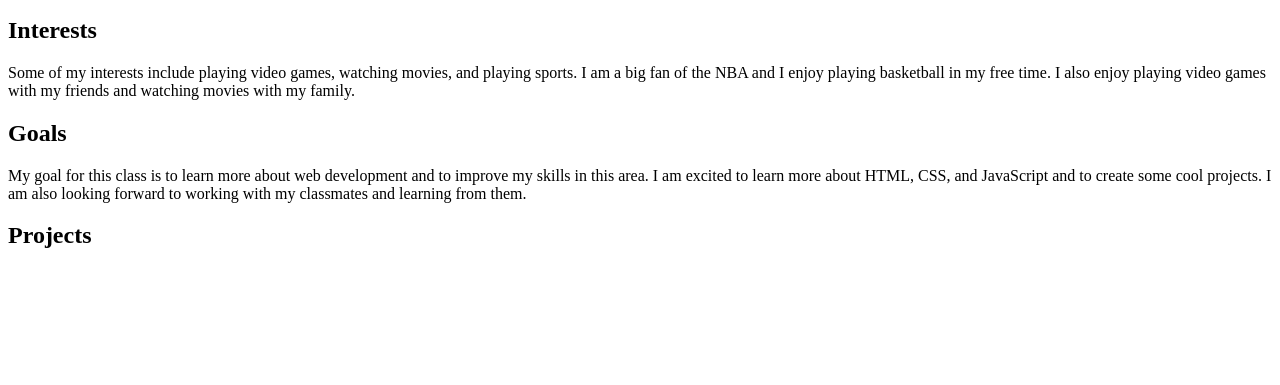
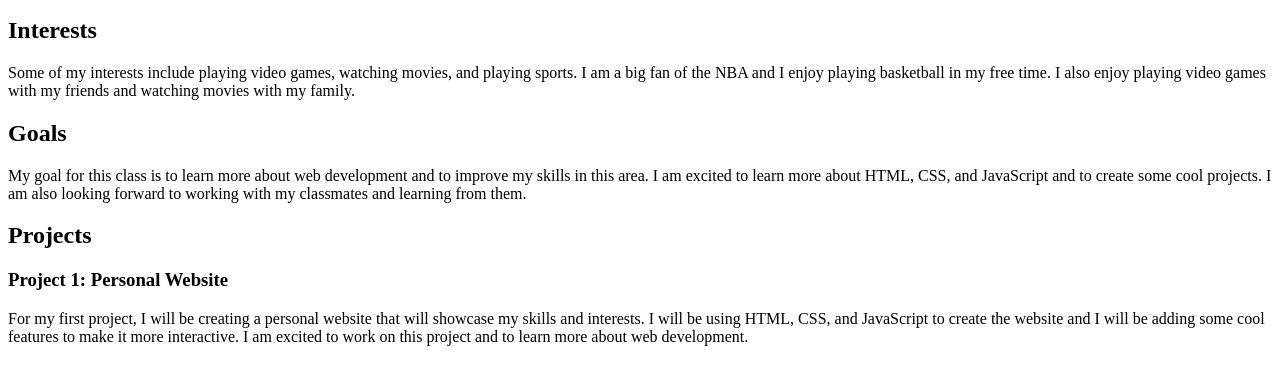
Before and after one commit to Adamwaheed/mvgov, a plain HTML site: page index.html in a window 1280 px wide. Shown: the part 119-504 px from the top of the page. Drawn offline with Linux system fonts and the light colour scheme.

Commit message:
added Personal Website details tot he page

```diff
--- a/index.html
+++ b/index.html
@@ -17,5 +17,9 @@
 
     <h2>Projects</h2>
 
+
+    <h3>Project 1: Personal Website</h3>
+    <p>For my first project, I will be creating a personal website that will showcase my skills and interests. I will be using HTML, CSS, and JavaScript to create the website and I will be adding some cool features to make it more interactive. I am excited to work on this project and to learn more about web development.</p>
+
 </body>
 </html>
```
